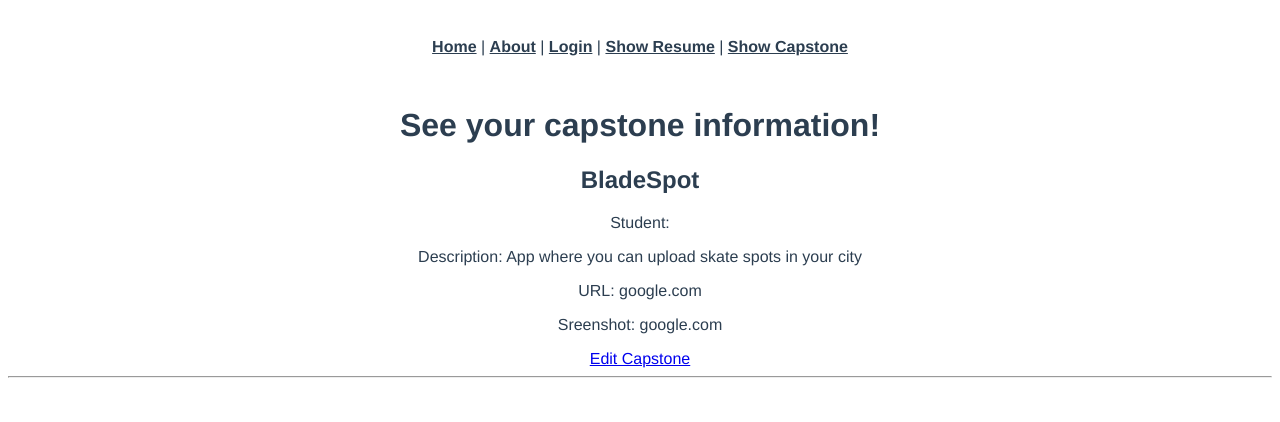
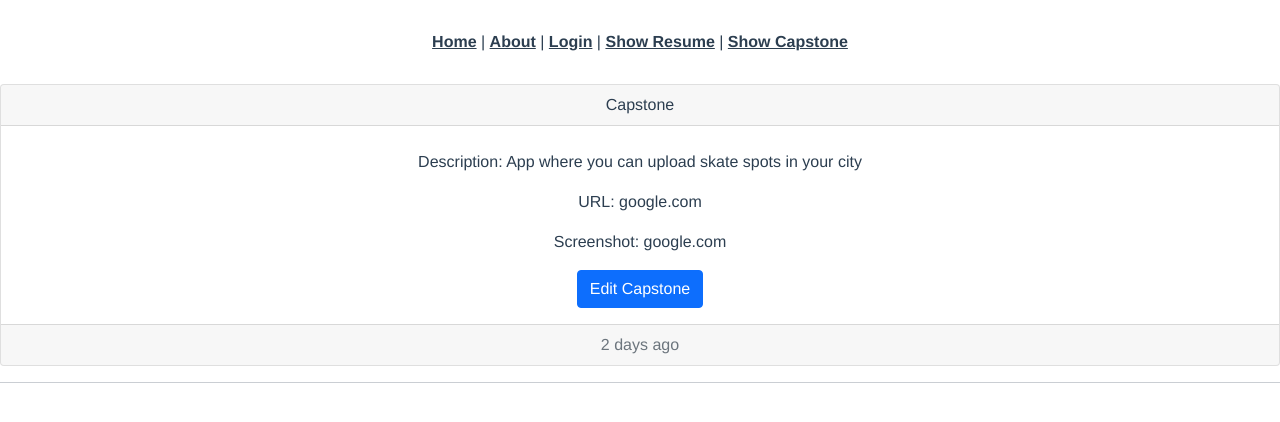
Before and after one commit to SymensJeffrey/student-portal-vue, a Vue app: page /capstones/1 in a window 1280 px wide. Shown: the top 422 px of the page. Built offline with nearby package versions, Linux system fonts and the light colour scheme.

Commit message:
add card/bootstrap to show capstone page

```diff
--- a/public/index.html
+++ b/public/index.html
@@ -6,11 +6,13 @@
     <meta name="viewport" content="width=device-width,initial-scale=1.0">
     <link rel="icon" href="<%= BASE_URL %>favicon.ico">
     <title><%= htmlWebpackPlugin.options.title %></title>
+    <link href="https://cdn.jsdelivr.net/npm/bootstrap@5.0.2/dist/css/bootstrap.min.css" rel="stylesheet" integrity="sha384-EVSTQN3/azprG1Anm3QDgpJLIm9Nao0Yz1ztcQTwFspd3yD65VohhpuuCOmLASjC" crossorigin="anonymous">
   </head>
   <body>
     <noscript>
       <strong>We're sorry but <%= htmlWebpackPlugin.options.title %> doesn't work properly without JavaScript enabled. Please enable it to continue.</strong>
     </noscript>
+    <script src="https://cdn.jsdelivr.net/npm/bootstrap@5.0.2/dist/js/bootstrap.bundle.min.js" integrity="sha384-MrcW6ZMFYlzcLA8Nl+NtUVF0sA7MsXsP1UyJoMp4YLEuNSfAP+JcXn/tWtIaxVXM" crossorigin="anonymous"></script>
     <div id="app"></div>
     <!-- built files will be auto injected -->
   </body>
--- a/src/views/CapstoneShow.vue
+++ b/src/views/CapstoneShow.vue
@@ -1,13 +1,33 @@
 <template>
   <div class="home">
-    <h1>{{ message }}</h1>
+
+
     <div class="capstone-show">
-      <h2> {{ capstone.name}} </h2>
-      <p> Student: </p>
-      <p> Description: {{ capstone.description }}</p>
-      <p> URL: {{ capstone.url }} </p>
-      <p> Sreenshot: {{ capstone.screenshot}} </p>
-       <router-link v-bind:to="`/capstones/${capstone.id}/edit`">Edit Capstone</router-link>
+
+    <div class="card text-center">
+      <div class="card-header">
+        Capstone
+      </div>
+    <div class="card-body">
+    <h5 class="card-title">  </h5>
+    <p class="card-text"> Description: {{ capstone.description }}</p>
+    <p class="card-text"> URL: {{ capstone.url }}</p>
+    <p class="card-text"> Screenshot: {{ capstone.screenshot }} </p>
+    <router-link v-bind:to="`/capstones/${capstone.id}/edit`">
+    <a href="#" class="btn btn-primary"> Edit Capstone</a>
+    </router-link>
+
+  </div>
+  <div class="card-footer text-muted">
+    2 days ago
+  </div>
+</div>
+
+
+
+
+
+
       <hr>
     </div>
   </div>
@@ -16,7 +36,8 @@
 
 
 
-<style></style>
+<style>
+</style>
 
 <script>
 import axios from "axios";
```
